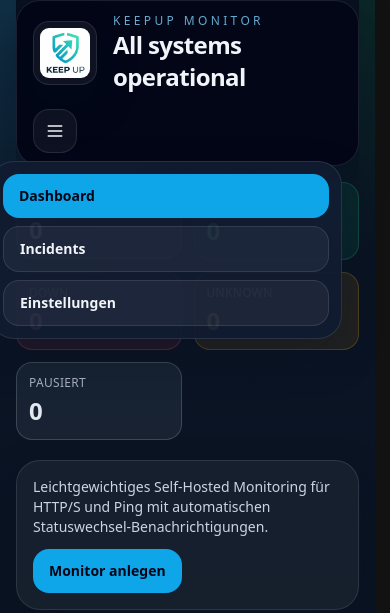
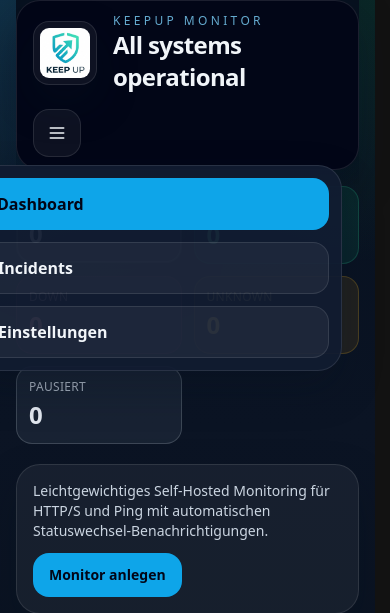
Before and after one commit to Schello805/keepup, a FastAPI app: page / in a window 390 px wide, after a click that opens the changed part. Shown: the top 613 px of the page. Run offline with FastAPI, Linux system fonts and the light colour scheme; data comes from the database, SQL or seed files in the repository; data that the repository does not hold is empty; some libraries are stand-ins or nearby versions.

Commit message:
Improve touch scrolling and mobile menu usability

```diff
--- a/templates/_shared.html
+++ b/templates/_shared.html
@@ -34,26 +34,26 @@
                             </button>
                         </div>
 
-                        <button id="mobile-menu-btn" type="button" class="tap-target inline-flex h-11 w-11 items-center justify-center rounded-2xl border border-white/10 bg-white/5 text-slate-100 transition hover:bg-white/10 lg:hidden" aria-label="Menü öffnen" aria-expanded="false" aria-controls="mobile-menu-popover">
+                        <button id="mobile-menu-btn" type="button" class="tap-target inline-flex h-12 w-12 items-center justify-center rounded-2xl border border-white/10 bg-white/5 text-slate-100 transition hover:bg-white/10 active:scale-[0.98] lg:hidden" aria-label="Menü öffnen" aria-expanded="false" aria-controls="mobile-menu-popover">
                             <svg xmlns="http://www.w3.org/2000/svg" class="h-5 w-5" viewBox="0 0 24 24" fill="none" stroke="currentColor" stroke-width="2">
                                 <path stroke-linecap="round" stroke-linejoin="round" d="M4 6h16M4 12h16M4 18h16"/>
                             </svg>
                         </button>
                     </div>
 
-                    <div id="mobile-menu-popover" class="hidden absolute right-0 mt-2 w-[min(22rem,calc(100vw-2rem))] rounded-3xl border border-white/10 bg-keepup-panel/95 p-3 shadow-panel lg:hidden">
-                        <div class="flex flex-col gap-2" onclick="event.stopPropagation()">
-                            <a href="/" class="tap-target inline-flex items-center justify-between rounded-2xl px-4 py-3 text-sm font-semibold transition {% if active_page == 'dashboard' %}bg-sky-500 text-slate-950{% else %}border border-white/10 bg-white/5 text-slate-100 hover:bg-white/10{% endif %}">
+                    <div id="mobile-menu-popover" class="hidden absolute right-0 mt-2 w-[min(24rem,calc(100vw-1rem))] rounded-3xl border border-white/10 bg-keepup-panel/95 p-3 shadow-panel lg:hidden">
+                        <div class="flex flex-col gap-3" onclick="event.stopPropagation()">
+                            <a href="/" class="mobile-menu-link tap-target inline-flex min-h-[52px] items-center justify-between rounded-2xl px-4 py-3 text-base font-semibold transition {% if active_page == 'dashboard' %}bg-sky-500 text-slate-950{% else %}border border-white/10 bg-white/5 text-slate-100 hover:bg-white/10{% endif %}">
                                 <span>Dashboard</span>
                             </a>
-                            <a href="/incidents" class="tap-target inline-flex items-center justify-between rounded-2xl px-4 py-3 text-sm font-semibold transition {% if active_page == 'incidents' %}bg-sky-500 text-slate-950{% else %}border border-white/10 bg-white/5 text-slate-100 hover:bg-white/10{% endif %}">
+                            <a href="/incidents" class="mobile-menu-link tap-target inline-flex min-h-[52px] items-center justify-between rounded-2xl px-4 py-3 text-base font-semibold transition {% if active_page == 'incidents' %}bg-sky-500 text-slate-950{% else %}border border-white/10 bg-white/5 text-slate-100 hover:bg-white/10{% endif %}">
                                 <span>Incidents</span>
                             </a>
-                            <a href="/settings" class="tap-target inline-flex items-center justify-between rounded-2xl px-4 py-3 text-sm font-semibold transition {% if active_page == 'settings' %}bg-sky-500 text-slate-950{% else %}border border-white/10 bg-white/5 text-slate-100 hover:bg-white/10{% endif %}">
+                            <a href="/settings" class="mobile-menu-link tap-target inline-flex min-h-[52px] items-center justify-between rounded-2xl px-4 py-3 text-base font-semibold transition {% if active_page == 'settings' %}bg-sky-500 text-slate-950{% else %}border border-white/10 bg-white/5 text-slate-100 hover:bg-white/10{% endif %}">
                                 <span>Einstellungen</span>
                             </a>
 
-                            <button id="update-pill-mobile" type="button" class="hidden tap-target inline-flex items-center gap-2 rounded-2xl border border-amber-400/20 bg-amber-500/10 px-4 py-3 text-sm font-semibold text-amber-100 transition hover:bg-amber-500/15">
+                            <button id="update-pill-mobile" type="button" class="hidden tap-target inline-flex min-h-[52px] items-center gap-2 rounded-2xl border border-amber-400/20 bg-amber-500/10 px-4 py-3 text-base font-semibold text-amber-100 transition hover:bg-amber-500/15">
                                 <span class="inline-flex h-2 w-2 rounded-full bg-amber-300"></span>
                                 Update
                             </button>
@@ -310,6 +310,11 @@ systemctl restart keepup.service</p>
                         evt.stopPropagation();
                         toggleMenu();
                     });
+                    menu.querySelectorAll('.mobile-menu-link').forEach((link) => {
+                        link.addEventListener('click', () => {
+                            closeMenu();
+                        });
+                    });
                     document.addEventListener('click', (evt) => {
                         const target = evt.target;
                         if (!target) return;
--- a/templates/index.html
+++ b/templates/index.html
@@ -47,7 +47,7 @@
             <article data-monitor-status="{{ status }}" data-inner-id="card-inner-{{ monitor.id }}" class="monitor-card perspective h-full min-h-[340px] touch-pan-y">
                 <div id="card-inner-{{ monitor.id }}" class="relative w-full h-full transition-transform duration-700 transform-style-3d">
                     <!-- VORDERSEITE -->
-                    <div class="card-front absolute inset-0 card-sheen rounded-3xl border {{ card_classes }} p-4 shadow-panel backface-hidden flex flex-col pointer-events-auto touch-pan-y">
+                    <div class="card-front card-front-shell absolute inset-0 card-sheen rounded-3xl border {{ card_classes }} p-4 shadow-panel backface-hidden flex flex-col pointer-events-auto touch-pan-y">
                         <div class="flex items-start justify-between gap-3 flex-shrink-0">
                             <div class="min-w-0">
                                 <div class="mb-2 flex items-center gap-2">
@@ -57,7 +57,7 @@
                                 <h3 class="truncate text-xl font-semibold">{{ monitor.name }}</h3>
                                 <p class="truncate text-sm text-slate-400">{{ monitor.target }}</p>
                             </div>
-                            <div class="flex flex-col items-end gap-1.5" onclick="event.stopPropagation()">
+                            <div class="card-front-interactive flex flex-col items-end gap-1.5" onclick="event.stopPropagation()">
                                 <div class="flex items-center gap-2">
                                     <span class="rounded-full px-3 py-1 text-xs font-semibold uppercase {{ status_pill_classes(status) }}">
                                         {{ status }}
@@ -124,7 +124,7 @@
                             </div>
                         </div>
 
-                        <div class="mt-auto pt-4 flex flex-wrap gap-2 cursor-default" onclick="event.stopPropagation()">
+                        <div class="card-front-interactive mt-auto pt-4 flex flex-wrap gap-2 cursor-default" onclick="event.stopPropagation()">
                             <form action="/monitors/{{ monitor.id }}/toggle" method="post">
                                 <button type="submit" aria-label="{% if monitor.enabled %}Monitor pausieren{% else %}Monitor fortsetzen{% endif %}" title="{% if monitor.enabled %}Pausieren{% else %}Fortsetzen{% endif %}" class="inline-flex h-10 w-10 items-center justify-center rounded-xl {% if monitor.enabled %}bg-amber-500/15 text-amber-100 hover:bg-amber-500/25{% else %}bg-emerald-500/15 text-emerald-100 hover:bg-emerald-500/25{% endif %} transition cursor-pointer">
                                     {% if monitor.enabled %}
@@ -364,6 +364,14 @@
         .is-flipped .card-back { pointer-events: auto; }
         .is-flipped .card-front { pointer-events: none; }
         .scrollbar-thin { scrollbar-width: thin; }
+        @media (pointer: coarse) {
+            .card-front-shell {
+                pointer-events: none;
+            }
+            .card-front-shell .card-front-interactive {
+                pointer-events: auto;
+            }
+        }
     </style>
 </head>
 <body class="min-h-screen text-slate-100">
```
